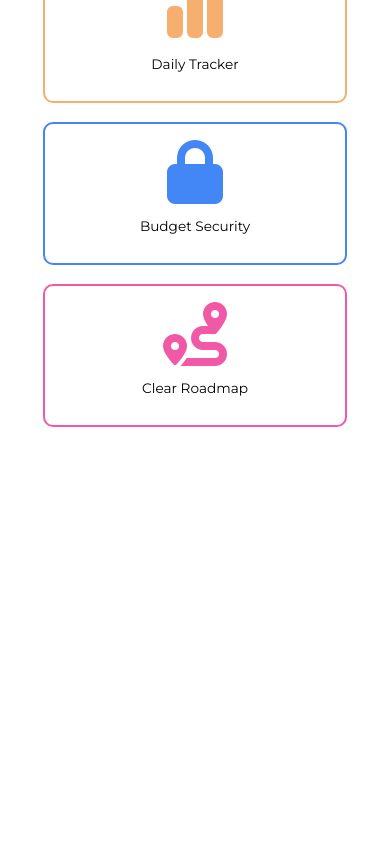
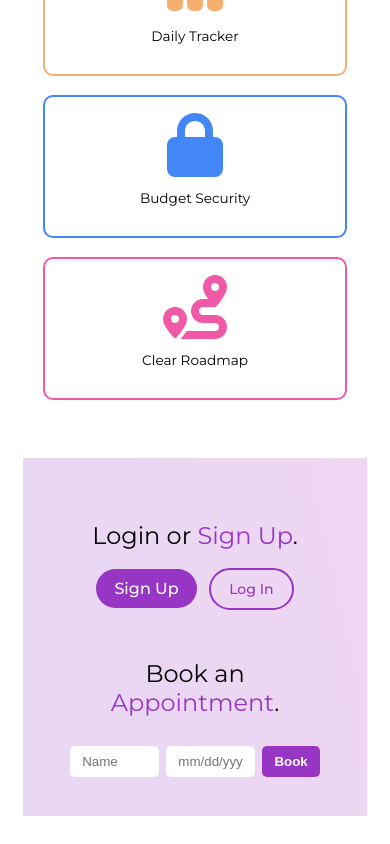
Before and after one commit to joeschueren/warden-frontend, a React (Create React App) app: page / in a window 390 px wide. Shown: the part 1141-1985 px from the top of the page. Before the commit the page ends 1626 px from the top, so only its background shows below. Built offline with nearby package versions, Linux system fonts and the light colour scheme.

Commit message:
adding booking section for appointments along with a cta and corresponding tests

```diff
--- a/src/components/App.js
+++ b/src/components/App.js
@@ -1,6 +1,7 @@
 import Navbar from "./Navbar/Navbar";
 import Landing from "./Landing/Landing";
 import Overview from "./Overview/Overview";
+import Booking from "./Booking/Booking";
 
 function App() {
   return (
@@ -8,6 +9,7 @@ function App() {
       <Navbar/>
       <Landing/>
       <Overview/>
+      <Booking/>
     </div>
   );
 }
--- /dev/null
+++ b/src/components/Booking/Booking.css
@@ -0,0 +1,80 @@
+@import "../../globals.css";
+
+.booking-div{
+    display: flex;
+    flex-direction: row;
+    width: 80%;
+    padding: 4%;
+    padding-top: 2%;
+    background: linear-gradient(77deg, rgba(151,53,196,0.2) 37%, rgba(180,53,196,0.2) 100%);
+    margin: auto;
+    margin-bottom: 7%;
+}
+
+.highlight{
+    color: var(--main-color);
+}
+
+.booking-text{
+    font-size: clamp(1.5rem, 2vw, 2rem);
+    padding-bottom: 2%;
+}
+
+.booking-input{
+    padding: 8px 12px;
+    border: none;
+    border-radius: 5px;
+    margin-right: 3%;
+    width: 30%;
+}
+
+.booking-button{
+    padding: 8px 12px;
+    border: none;
+    border-radius: 5px;
+    background-color: var(--main-color);
+    color: white;
+    font-weight: 600;
+}
+
+.booking-form-div{
+    display: flex;
+    flex-direction: column;
+    width: 50%;
+}
+
+.booking-form{
+    display: flex;
+    flex-direction: row;
+    padding-right: 10%;
+}
+
+.booking-cta{
+    width: 50%;
+}
+
+@media(max-width: 767px){
+    .booking-div{
+        flex-direction: column;
+        padding-top: 10%;
+        padding-bottom: 10%;
+    }
+
+    .booking-cta{
+        padding-bottom: 12%;
+        text-align: center;
+    }
+
+    .booking-form-div, .booking-cta{
+        width: 80%;
+        margin: auto;
+        text-align: center;
+    }
+
+    .booking-form{
+        justify-content: space-evenly;
+        padding-right: 0px;
+    }
+
+
+}
--- /dev/null
+++ b/src/components/Booking/Booking.tsx
@@ -0,0 +1,24 @@
+import React from "react";
+import "./Booking.css";
+
+const Booking: React.FC = () => {
+    return(<div className="booking-container">
+        <div data-testid="booking-div" className="booking-div">
+            <div className="booking-cta">
+                <p className="booking-text">Login or  <span className="highlight">Sign Up</span>.</p>
+                <a className="link-highlight" href="/register">Sign Up</a>
+                <a className="secondary-anchor" href="/book">Log In</a>
+            </div>
+            <div className="booking-form-div">
+                <p className="booking-text">Book an <span className="highlight">Appointment</span>.</p>
+                <form className="booking-form">
+                    <input className="booking-input" placeholder="Name"></input>
+                    <input className="booking-input" placeholder="mm/dd/yyyy"></input>
+                    <button className="booking-button">Book</button>
+                </form>
+            </div>
+        </div>
+    </div>)
+}
+
+export default Booking;
--- a/src/components/Landing/Landing.css
+++ b/src/components/Landing/Landing.css
@@ -60,6 +60,7 @@
 
     .landing-div{
         flex-direction: column;
+        padding-bottom: 0px;
     }
     .image-container, .text-div{
         width: 80%;
```
Also changed, not shown: 1 other file (tests, documents, lock files or other folders).
